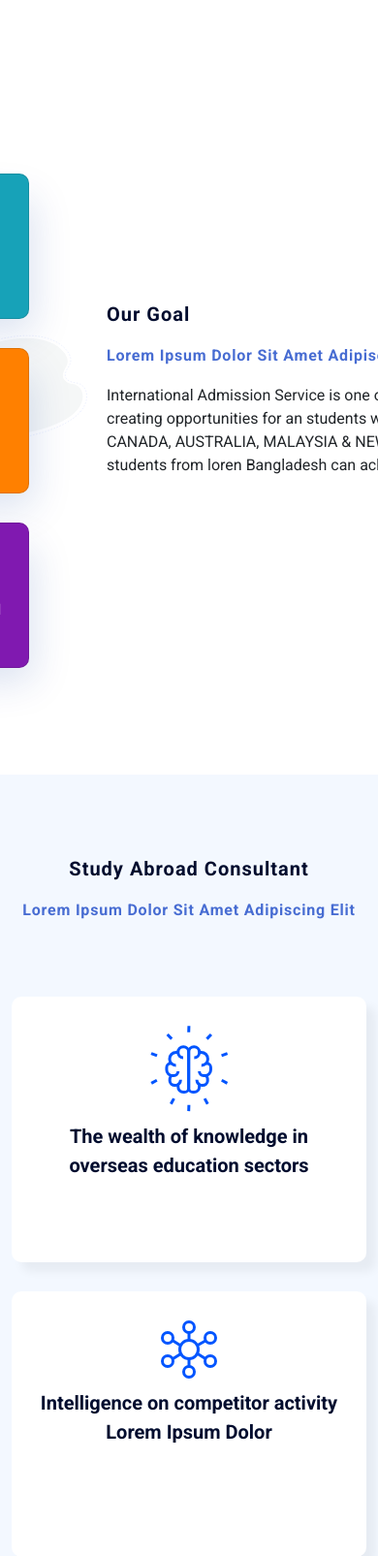
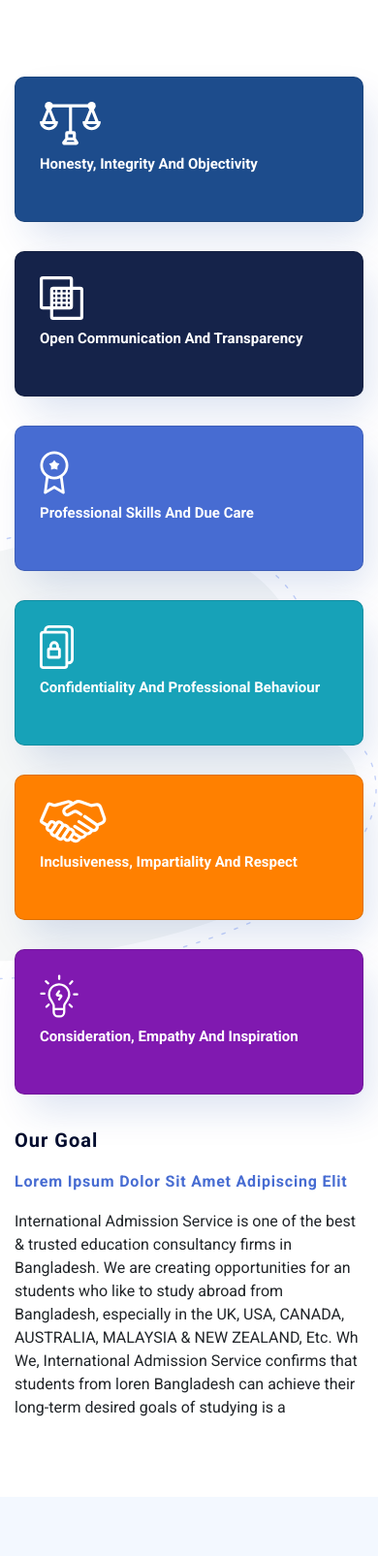
Before and after one commit to biplab85/ias-bd, a PHP site: page /pages/about.php in a window 390 px wide. Shown: the part 2073-3678 px from the top of the page at 97% size. Run offline with PHP 8.4, Linux system fonts and the light colour scheme; some web fonts are replaced.

Commit message:
responsive fixing

```diff
--- a/assets/js/custom.js
+++ b/assets/js/custom.js
@@ -26,6 +26,31 @@ $(document).ready(function () {
         slidesToShow: 3.8,
         slidesToScroll: 1,
         touchThreshold: 1000,
+
+        responsive: [
+            {
+                breakpoint: 1024,
+                settings: {
+                    slidesToShow: 3,
+                    slidesToScroll: 1,
+                }
+            },
+            {
+                breakpoint: 600,
+                settings: {
+                    slidesToShow: 2,
+                    slidesToScroll: 2
+                }
+            },
+            {
+                breakpoint: 480,
+                settings: {
+                    slidesToShow: 2,
+                    slidesToScroll: 1
+                }
+            }
+
+        ]
     });
 
 
--- a/pages/about.php
+++ b/pages/about.php
@@ -6,7 +6,9 @@
     <meta http-equiv="X-UA-Compatible" content="IE=edge">
     <meta name="viewport" content="width=device-width, initial-scale=1.0">
     <title>IASBD</title>
-    <link rel="stylesheet" href="http://design.iasbd.co.uk/assets/css/style.css">
+    <link rel="stylesheet" href="../assets/css/style.css">
+    <link rel="stylesheet" href="http://design.iasbd.co.uk/assets/css/fontawesome.css">
+    <link rel="stylesheet" href="http://design.iasbd.co.uk/assets/css/animate.css">
     <link rel="stylesheet" type="text/css" href="http://design.iasbd.co.uk/assets/css/slick.css" />
     <link rel="stylesheet" type="text/css" href="http://design.iasbd.co.uk/assets/css/slick-theme.css" />
 </head>
@@ -28,7 +30,7 @@
             <div class="container">
                 <div class="row">
                     <div class="col-md-12">
-                        <div class="content-wrapper">
+                        <div class="content-wrapper wow fadeInUp" data-wow-duration="1s" data-wow-delay="1s">
                             <div class="content-header-section">
                                 <h3 class="title">About Us</h3>
                                 <span class="sub-title">Lorem Ipsum Dolor Sit Amet Adipiscing Elit</span>
@@ -44,11 +46,11 @@
         </div>
     </section>
 
-    <section class="mission">
+    <section class="mission wow fadeInLeft" data-wow-duration="1s" data-wow-delay="1s">
         <div class="container">
             <div class="row">
                 <div class="offset-md-6 col-md-6">
-                    <div class="content-header-section">
+                    <div class="content-header-section wow fadeInUp" data-wow-duration="1s" data-wow-delay="1s">
                         <h3 class="title">Our Mission</h3>
                         <span class="sub-title">Lorem Ipsum Dolor Sit Amet Adipiscing Elit</span>
                     </div>
@@ -60,11 +62,11 @@
         </div>
     </section>
 
-    <section class="vission">
+    <section class="vission wow fadeInRight" data-wow-duration="1s" data-wow-delay="1s">
         <div class="container">
             <div class="row">
                 <div class="col-md-6">
-                    <div class="content-header-section white">
+                    <div class="content-header-section white wow fadeInUp" data-wow-duration="1s" data-wow-delay="1s">
                         <h3 class="title">Our Mission</h3>
                         <span class="sub-title">Lorem Ipsum Dolor Sit Amet Adipiscing Elit</span>
                     </div>
@@ -111,7 +113,8 @@
     <script type="text/javascript" src="http://design.iasbd.co.uk/assets/js/menu.js"></script>
     <script type="text/javascript" src="//code.jquery.com/jquery-migrate-1.2.1.min.js"></script>
     <script type="text/javascript" src="http://design.iasbd.co.uk/assets/js/slick.js"></script>
-    <script type="text/javascript" src="http://design.iasbd.co.uk/assets/js/custom.js"></script>
+    <script type="text/javascript" src="http://design.iasbd.co.uk/assets/js/wow.min.js"></script>
+    <script type="text/javascript" src="../assets/js/custom.js"></script>
 </body>
 
 </html>
--- a/pages/incomparable.php
+++ b/pages/incomparable.php
@@ -5,7 +5,7 @@
     </div>
     <div class="container">
         <div class="row">
-            <div class="col-md-6">
+            <div class="col-md-6  wow fadeInUp" data-wow-duration="1s" data-wow-delay="1s">
                 <div class="incomparable-list">
                     <div class="icon">
                         <img src="../assets/image/incomparable/01.svg" alt="" title="" />
@@ -18,7 +18,7 @@
                     </div>
                 </div>
             </div>
-            <div class="col-md-6">
+            <div class="col-md-6  wow fadeInUp" data-wow-duration="1s" data-wow-delay="1s">
                 <div class="incomparable-list">
                     <div class="icon">
                         <img src="../assets/image/incomparable/02.svg" alt="" title="" />
@@ -31,7 +31,7 @@
                     </div>
                 </div>
             </div>
-            <div class="col-md-6">
+            <div class="col-md-6  wow fadeInUp" data-wow-duration="1s" data-wow-delay="1s">
                 <div class="incomparable-list">
                     <div class="icon">
                         <img src="../assets/image/incomparable/03.svg" alt="" title="" />
@@ -44,7 +44,7 @@
                     </div>
                 </div>
             </div>
-            <div class="col-md-6">
+            <div class="col-md-6  wow fadeInUp" data-wow-duration="1s" data-wow-delay="1s">
                 <div class="incomparable-list">
                     <div class="icon">
                         <img src="../assets/image/incomparable/04.svg" alt="" title="" />
--- a/pages/our-goal.php
+++ b/pages/our-goal.php
@@ -2,19 +2,19 @@
     <div class="students-consultancy-wrapper">
         <div class="students-consultancy-list">
             <div>
-                <div class="card one">
+                <div class="card one  wow fadeInLeft" data-wow-duration="1s" data-wow-delay="1s">
                     <div class="icon">
                         <img src="../assets/image/goal/01.svg" alt="" title="" />
                     </div>
                     <h3>Honesty, Integrity and Objectivity</h3>
                 </div>
-                <div class="card two">
+                <div class="card two  wow fadeInLeft" data-wow-duration="1s" data-wow-delay="1s">
                     <div class="icon">
                         <img src="../assets/image/goal/02.svg" alt="" title="" />
                     </div>
                     <h3>Open Communication and Transparency</h3>
                 </div>
-                <div class="card three">
+                <div class="card three  wow fadeInLeft" data-wow-duration="1s" data-wow-delay="1s">
                     <div class="icon">
                         <img src="../assets/image/goal/03.svg" alt="" title="" />
                     </div>
@@ -22,19 +22,19 @@
                 </div>
             </div>
             <div class="second-clmn">
-                <div class="card four">
+                <div class="card four  wow fadeInLeft" data-wow-duration="1s" data-wow-delay="1s">
                     <div class="icon">
                         <img src="../assets/image/goal/04.svg" alt="" title="" />
                     </div>
                     <h3>Confidentiality and Professional Behaviour</h3>
                 </div>
-                <div class="card five">
+                <div class="card five  wow fadeInLeft" data-wow-duration="1s" data-wow-delay="1s">
                     <div class="icon">
                         <img src="../assets/image/goal/05.svg" alt="" title="" />
                     </div>
                     <h3>Inclusiveness, Impartiality and Respect</h3>
                 </div>
-                <div class="card six">
+                <div class="card six  wow fadeInLeft" data-wow-duration="1s" data-wow-delay="1s">
                     <div class="icon">
                         <img src="../assets/image/goal/06.svg" alt="" title="" />
                     </div>
@@ -42,7 +42,7 @@
                 </div>
             </div>
         </div>
-        <div class="students-consultancy-desc">
+        <div class="students-consultancy-desc  wow fadeInRight" data-wow-duration="1s" data-wow-delay="1s">
             <div class="content">
                 <div class="content-header-section">
                     <h3 class="title">
--- a/pages/our-specialization.php
+++ b/pages/our-specialization.php
@@ -6,7 +6,7 @@
     <div class="specialization-content">
         <div class="container">
             <div class="row justify-content-center">
-                <div class="col-md-3">
+                <div class="col-md-3  wow fadeInUp" data-wow-duration="1s" data-wow-delay="1s">
                     <a href="#">
                         <div class="specialization-list">
                             <div class="icon">
@@ -18,7 +18,7 @@
                         </div>
                     </a>
                 </div>
-                <div class="col-md-3">
+                <div class="col-md-3  wow fadeInUp" data-wow-duration="1s" data-wow-delay="1s">
                     <div class="specialization-list">
                         <div class="icon">
                             <img src="../assets/image/icon/our-specialization/1.svg" alt="" title="" />
@@ -29,7 +29,7 @@
                         </p>
                     </div>
                 </div>
-                <div class="col-md-3">
+                <div class="col-md-3  wow fadeInUp" data-wow-duration="1s" data-wow-delay="1s">
                     <div class="specialization-list">
                         <div class="icon">
                             <img src="../assets/image/icon/our-specialization/2.svg" alt="" title="" />
@@ -39,7 +39,7 @@
                         </p>
                     </div>
                 </div>
-                <div class="col-md-3">
+                <div class="col-md-3  wow fadeInUp" data-wow-duration="1s" data-wow-delay="1s">
                     <div class="specialization-list">
                         <div class="icon">
                             <img src="../assets/image/icon/our-specialization/3.svg" alt="" title="" />
@@ -49,7 +49,7 @@
                         </p>
                     </div>
                 </div>
-                <div class="col-md-3">
+                <div class="col-md-3  wow fadeInUp" data-wow-duration="1s" data-wow-delay="1s">
                     <div class="specialization-list">
                         <div class="icon">
                             <img src="../assets/image/icon/our-specialization/4.svg" alt="" title="" />
@@ -59,7 +59,7 @@
                         </p>
                     </div>
                 </div>
-                <div class="col-md-3">
+                <div class="col-md-3  wow fadeInUp" data-wow-duration="1s" data-wow-delay="1s">
                     <div class="specialization-list">
                         <div class="icon">
                             <img src="../assets/image/icon/our-specialization/5.svg" alt="" title="" />
@@ -69,7 +69,7 @@
                         </p>
                     </div>
                 </div>
-                <div class="col-md-3">
+                <div class="col-md-3  wow fadeInUp" data-wow-duration="1s" data-wow-delay="1s">
                     <div class="specialization-list">
                         <div class="icon">
                             <img src="../assets/image/icon/our-specialization/6.svg" alt="" title="" />
@@ -79,7 +79,7 @@
                         </p>
                     </div>
                 </div>
-                <div class="col-md-3">
+                <div class="col-md-3  wow fadeInUp" data-wow-duration="1s" data-wow-delay="1s">
                     <div class="specialization-list">
                         <div class="icon">
                             <img src="../assets/image/icon/our-specialization/7.svg" alt="" title="" />
@@ -89,7 +89,7 @@
                         </p>
                     </div>
                 </div>
-                <div class="col-md-3">
+                <div class="col-md-3  wow fadeInUp" data-wow-duration="1s" data-wow-delay="1s">
                     <div class="specialization-list">
                         <div class="icon">
                             <img src="../assets/image/icon/our-specialization/8.svg" alt="" title="" />
@@ -99,7 +99,7 @@
                         </p>
                     </div>
                 </div>
-                <div class="col-md-3">
+                <div class="col-md-3  wow fadeInUp" data-wow-duration="1s" data-wow-delay="1s">
                     <div class="specialization-list">
                         <div class="icon">
                             <img src="../assets/image/icon/our-specialization/9.svg" alt="" title="" />
@@ -109,7 +109,7 @@
                         </p>
                     </div>
                 </div>
-                <div class="col-md-3">
+                <div class="col-md-3  wow fadeInUp" data-wow-duration="1s" data-wow-delay="1s">
                     <div class="specialization-list">
                         <div class="icon">
                             <img src="../assets/image/icon/our-specialization/10.svg" alt="" title="" />
@@ -119,7 +119,7 @@
                         </p>
                     </div>
                 </div>
-                <div class="col-md-3">
+                <div class="col-md-3  wow fadeInUp" data-wow-duration="1s" data-wow-delay="1s">
                     <div class="specialization-list">
                         <div class="icon">
                             <img src="../assets/image/icon/our-specialization/11.svg" alt="" title="" />
@@ -129,7 +129,7 @@
                         </p>
                     </div>
                 </div>
-                <div class="col-md-3">
+                <div class="col-md-3  wow fadeInUp" data-wow-duration="1s" data-wow-delay="1s">
                     <div class="specialization-list">
                         <div class="icon">
                             <img src="../assets/image/icon/our-specialization/12.svg" alt="" title="" />
@@ -139,7 +139,7 @@
                         </p>
                     </div>
                 </div>
-                <div class="col-md-3">
+                <div class="col-md-3  wow fadeInUp" data-wow-duration="1s" data-wow-delay="1s">
                     <div class="specialization-list">
                         <div class="icon">
                             <img src="../assets/image/icon/our-specialization/13.svg" alt="" title="" />
--- a/src/sass/theme/_about.scss
+++ b/src/sass/theme/_about.scss
@@ -6,6 +6,10 @@
     background-color: #fff;
     height: 570px;
 
+    @media only screen and (max-width: 767.88px), (max-device-width: 767.88px) {
+        background-size: 50%, auto;
+    }
+
     .content-wrapper {
         height: 570px;
         width: 650px;
@@ -13,6 +17,10 @@
         flex-direction: column;
         align-items: flex-start;
         justify-content: center;
+
+        @media only screen and (max-width: 767.88px), (max-device-width: 767.88px) {
+			width: 100%;
+		}
 
         .description {
             font-style: normal;
@@ -34,6 +42,11 @@
     padding: 80px 0;
     margin: 80px 0;
 
+    @media only screen and (max-width: 767.88px), (max-device-width: 767.88px) {
+        background-size: 50%;
+        background-position: bottom right;
+    }
+
     .description {
         font-style: normal;
         font-weight: 400;
@@ -53,6 +66,11 @@
     padding: 80px 0;
     margin: 80px 0;
 
+    @media only screen and (max-width: 767.88px), (max-device-width: 767.88px) {
+        background-size: 50%;
+        background-position: bottom right;
+    }
+
     .description {
         font-style: normal;
         font-weight: 400;
@@ -67,6 +85,11 @@
 .get-there-section {
     position: relative;
     padding: 80px 0;
+
+    @media only screen and (max-width: 767.88px), (max-device-width: 767.88px) {
+        width: 100%;
+        overflow: hidden;
+    }
 
     .content-header-section {
         margin: 0 0 80px 0;
@@ -260,6 +283,11 @@
         width: 1200px;
         margin: 60px 0 0 0;
 
+        @media only screen and (max-width: 767.88px), (max-device-width: 767.88px) {
+			width: 100%;
+            display: block;
+		}
+
         .partner-list {
             width: 580px;
             height: 260px;
@@ -269,6 +297,11 @@
             display: flex;
             align-items: center;
             justify-content: flex-start;
+
+            @media only screen and (max-width: 767.88px), (max-device-width: 767.88px) {
+                width: 100%;
+                margin: 0 0 15px 0;
+            }
 
             .details {
                 width: 300px;
--- a/src/sass/theme/_our-goal.scss
+++ b/src/sass/theme/_our-goal.scss
@@ -7,10 +7,19 @@
     justify-content: center;
     margin: 0 0 80px 0;
 
+    @media only screen and (max-width: 767.88px), (max-device-width: 767.88px) {
+       background-size: 100%;
+     }
+
     .students-consultancy-wrapper {
         display: flex;
         align-items: center;
         justify-content: space-between;
+
+        @media only screen and (max-width: 767.88px), (max-device-width: 767.88px) {
+           display: block;
+           padding: 0 15px;
+        }
 
         .students-consultancy-list {
             display: flex;
@@ -19,8 +28,17 @@
             width: 550px;
             margin: 0 80px 0 0;
 
+            @media only screen and (max-width: 767.88px), (max-device-width: 767.88px) {
+                display: block;
+                width: 100%;
+             }
+
             .second-clmn{
                 margin: 100px 0 0 0;
+
+                @media only screen and (max-width: 767.88px), (max-device-width: 767.88px) {
+                    margin: 0;
+                 }
             }
 
             .card {
@@ -31,6 +49,10 @@
                 height: 150px;
                 padding: 25px;
                 margin: 0 0 30px 0;
+
+                @media only screen and (max-width: 767.88px), (max-device-width: 767.88px) {
+                    width: 100%;
+                 }
 
                 &.one {
                     background-color: #1d4c8c;
@@ -91,6 +113,11 @@
 
         .students-consultancy-desc {
             width: 800px;
+
+            @media only screen and (max-width: 767.88px), (max-device-width: 767.88px) {
+                width: 100%;
+             }
+
             .shareButton-wrapper {
                 font-weight: 400;
                 font-size: 18px;
```
Also changed, not shown: assets/css/style.css, 1 other file.
